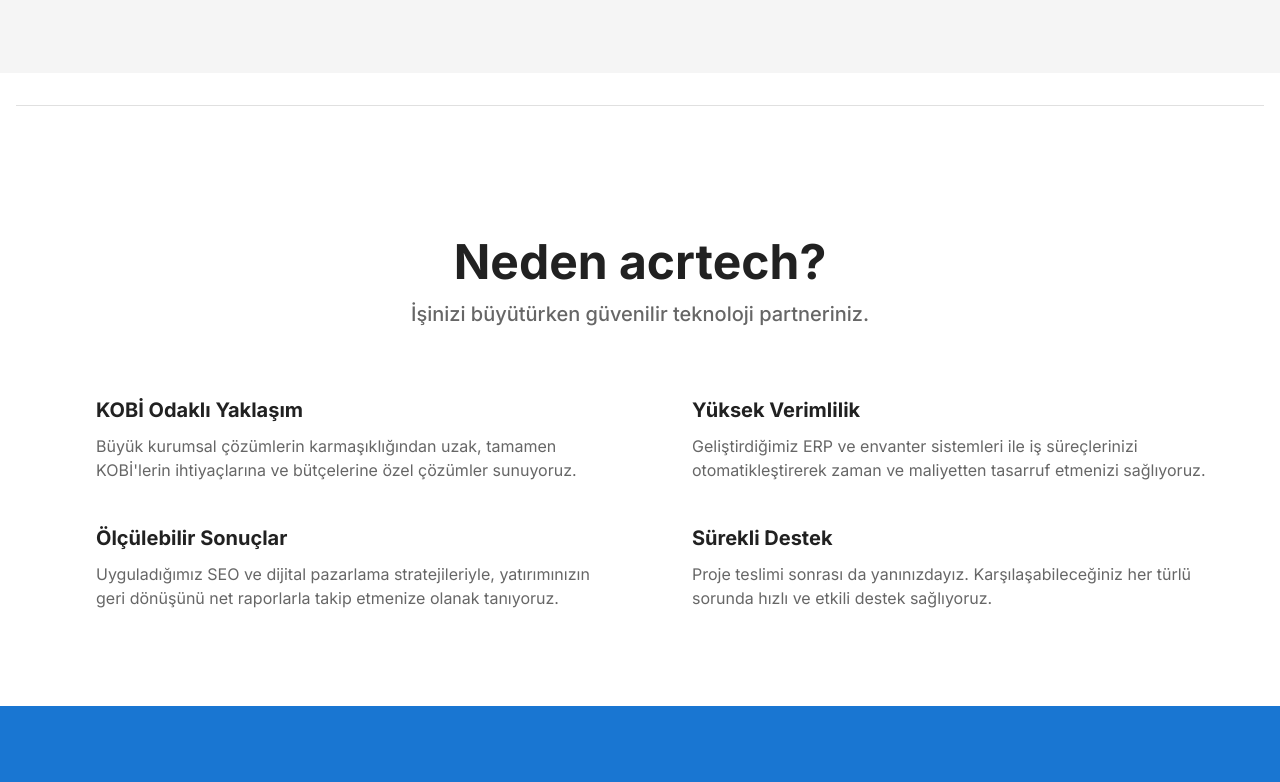
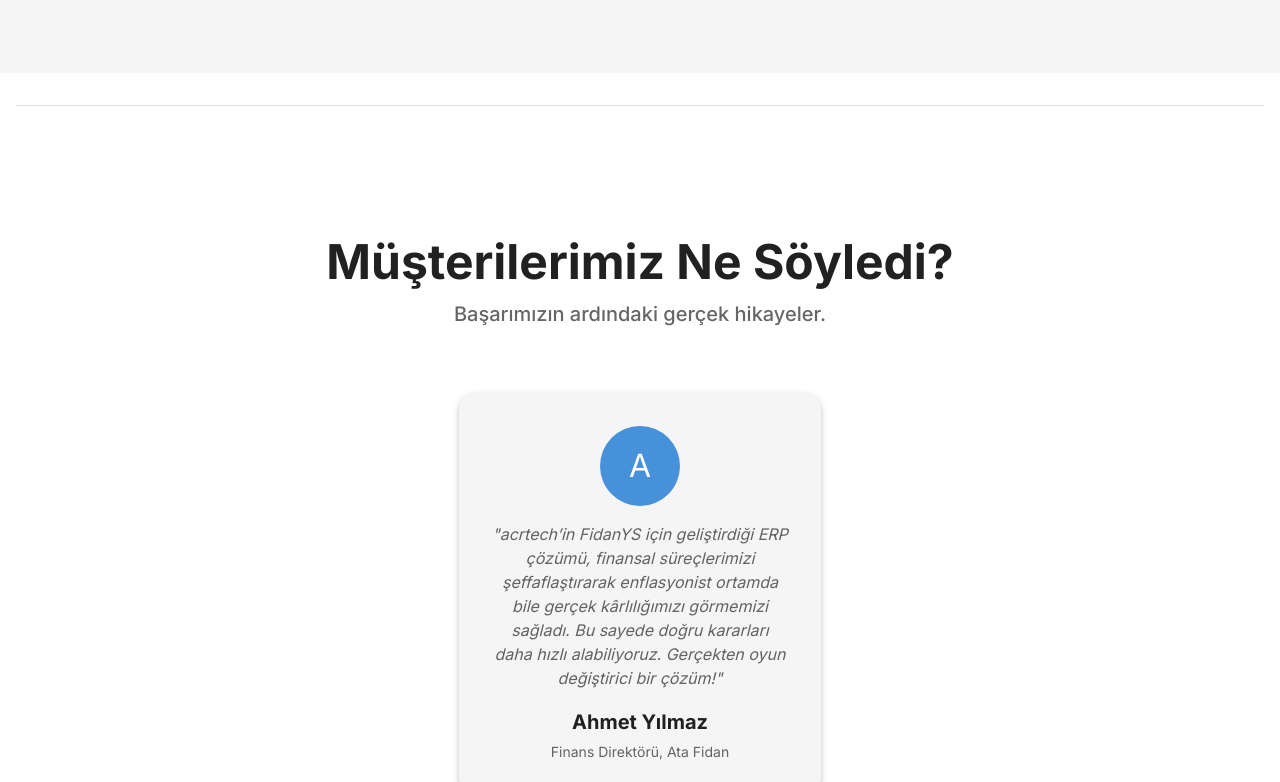
Before and after one commit to okanacer332/acrtech, a Next.js app: page / in a window 1280 px wide. Shown: the part 1800-2582 px from the top of the page. Built offline with nearby package versions, Linux system fonts and the light colour scheme; some icons are missing; what @mui/material-nextjs would draw is missing.

Commit message:
TestimonialsSection added

```diff
--- a/src/app/page.tsx
+++ b/src/app/page.tsx
@@ -4,7 +4,8 @@
 import ReferencesSection from '@/components/sections/home/ReferencesSection';
 import WhyUsSection from '@/components/sections/home/WhyUsSection';
 import CtaSection from '@/components/sections/home/CtaSection';
-import { Divider } from '@mui/material'; // Bölücü çizgiyi import ediyoruz
+import TestimonialsSection from '@/components/sections/home/TestimonialsSection'; // TestimonialsSection import edildi
+import { Divider } from '@mui/material';
 
 export default function HomePage() {
   return (
@@ -19,7 +20,12 @@
 
       <ReferencesSection />
 
-      {/* Referanslar ve Neden Biz arasına bir ayırıcı ekliyoruz */}
+      {/* Referanslar ve Müşteri Yorumları arasına bir ayırıcı ekliyoruz */}
+      <Divider variant="middle" sx={{ my: 4 }} />
+
+      <TestimonialsSection /> {/* TestimonialsSection buraya eklendi */}
+
+      {/* Müşteri Yorumları ve Neden Biz arasına bir ayırıcı ekliyoruz */}
       <Divider variant="middle" sx={{ my: 4 }} />
 
       <WhyUsSection />
--- /dev/null
+++ b/src/components/sections/home/TestimonialsSection.tsx
@@ -0,0 +1,109 @@
+// src/components/sections/home/TestimonialsSection.tsx
+'use client';
+
+import React from 'react';
+import { Box, Container, Typography, Avatar, Paper, Grid } from '@mui/material';
+import { testimonialsData } from '@/data/testimonialsData';
+
+// Testimonial objesi için bir interface tanımlıyoruz
+interface Testimonial {
+  quote: string;
+  name: string;
+  title: string;
+  company: string;
+  avatarUrl?: string; // avatarUrl artık isteğe bağlı (optional)
+  companyLogoUrl?: string; // companyLogoUrl da isteğe bağlı
+}
+
+const TestimonialsSection = () => {
+  return (
+    <Box sx={{ py: { xs: 8, md: 12 }, bgcolor: 'background.default' }}>
+      <Container maxWidth="lg">
+        {/* Bölüm Başlığı */}
+        <Box sx={{ mb: 8, textAlign: 'center' }}>
+          <Typography
+            variant="h3"
+            component="h2"
+            sx={{ fontWeight: 700, mb: 1 }}
+          >
+            Müşterilerimiz Ne Söyledi?
+          </Typography>
+          <Typography variant="h6" color="text.secondary">
+            Başarımızın ardındaki gerçek hikayeler.
+          </Typography>
+        </Box>
+
+        {/* Yorum Kartları */}
+        <Grid container spacing={4} justifyContent="center">
+          {testimonialsData.map((testimonial: Testimonial, index) => ( // testimonial objesinin tipini belirtiyoruz
+            <Grid size={{ xs: 12, sm: 6, md: 4 }} key={index}>
+              <Paper
+                elevation={3}
+                sx={{
+                  p: 4,
+                  borderRadius: '16px',
+                  height: '100%',
+                  display: 'flex',
+                  flexDirection: 'column',
+                  alignItems: 'center',
+                  textAlign: 'center',
+                  transition: 'transform 0.3s ease-in-out, box-shadow 0.3s ease-in-out',
+                  '&:hover': {
+                    transform: 'translateY(-8px)',
+                    boxShadow: '0 12px 32px rgba(0,0,0,0.1)',
+                  },
+                }}
+              >
+                {/* Avatar için ismin ilk harfi gösteriliyor */}
+                <Avatar
+                  src={testimonial.avatarUrl} // avatarUrl isteğe bağlı olduğu için undefined olabilir
+                  alt={testimonial.name}
+                  sx={{
+                    width: 80,
+                    height: 80,
+                    mb: 2,
+                    bgcolor: 'primary.light',
+                    color: 'primary.contrastText',
+                    fontSize: '2rem',
+                  }}
+                >
+                  {testimonial.name ? testimonial.name.charAt(0).toUpperCase() : null}
+                </Avatar>
+
+                {/* Yorum Metni */}
+                <Typography variant="body1" color="text.secondary" sx={{ fontStyle: 'italic', mb: 2 }}>
+                  "{testimonial.quote}"
+                </Typography>
+
+                {/* Müşteri Bilgisi */}
+                <Typography variant="h6" component="p" sx={{ fontWeight: 600, mb: 0.5 }}>
+                  {testimonial.name}
+                </Typography>
+                {testimonial.title && testimonial.company && (
+                  <Typography variant="body2" color="text.secondary">
+                    {testimonial.title}, {testimonial.company}
+                  </Typography>
+                )}
+                {testimonial.companyLogoUrl && ( // companyLogoUrl varsa göster
+                  <Box
+                    component="img"
+                    src={testimonial.companyLogoUrl}
+                    alt={`${testimonial.company} logo`}
+                    sx={{
+                      maxWidth: '80px',
+                      mt: 2,
+                      filter: 'grayscale(100%)',
+                      opacity: 0.7,
+                    }}
+                  />
+                )}
+              </Paper>
+            </Grid>
+          ))}
+        </Grid>
+      </Container>
+    </Box>
+  );
+};
+
+export default TestimonialsSection;
--- /dev/null
+++ b/src/data/testimonialsData.ts
@@ -0,0 +1,11 @@
+// src/data/testimonialsData.ts
+
+export const testimonialsData = [
+  {
+    quote: 'acrtech’in FidanYS için geliştirdiği ERP çözümü, finansal süreçlerimizi şeffaflaştırarak enflasyonist ortamda bile gerçek kârlılığımızı görmemizi sağladı. Bu sayede doğru kararları daha hızlı alabiliyoruz. Gerçekten oyun değiştirici bir çözüm!',
+    name: 'Ahmet Yılmaz',
+    title: 'Finans Direktörü',
+    company: 'Ata Fidan',
+    // companyLogoUrl: '/images/references/logo-ata.png', // Bu satır kaldırıldı
+  }
+];
```
